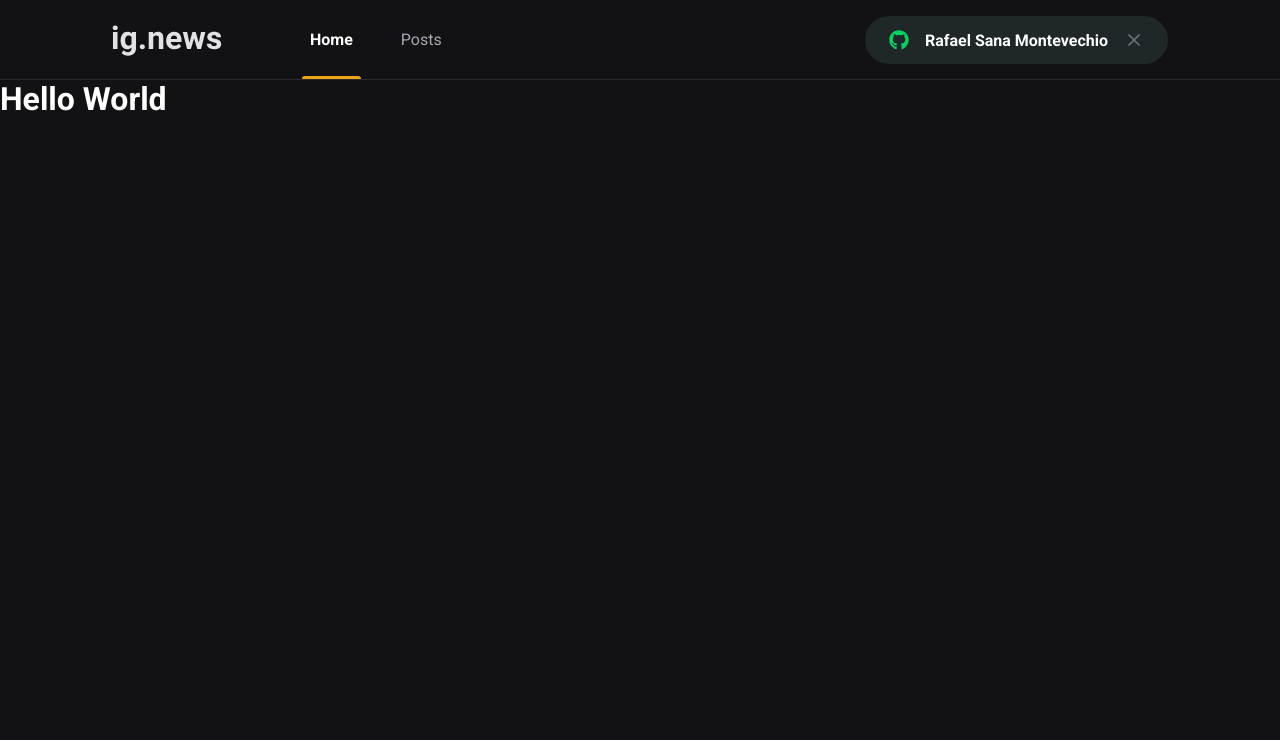
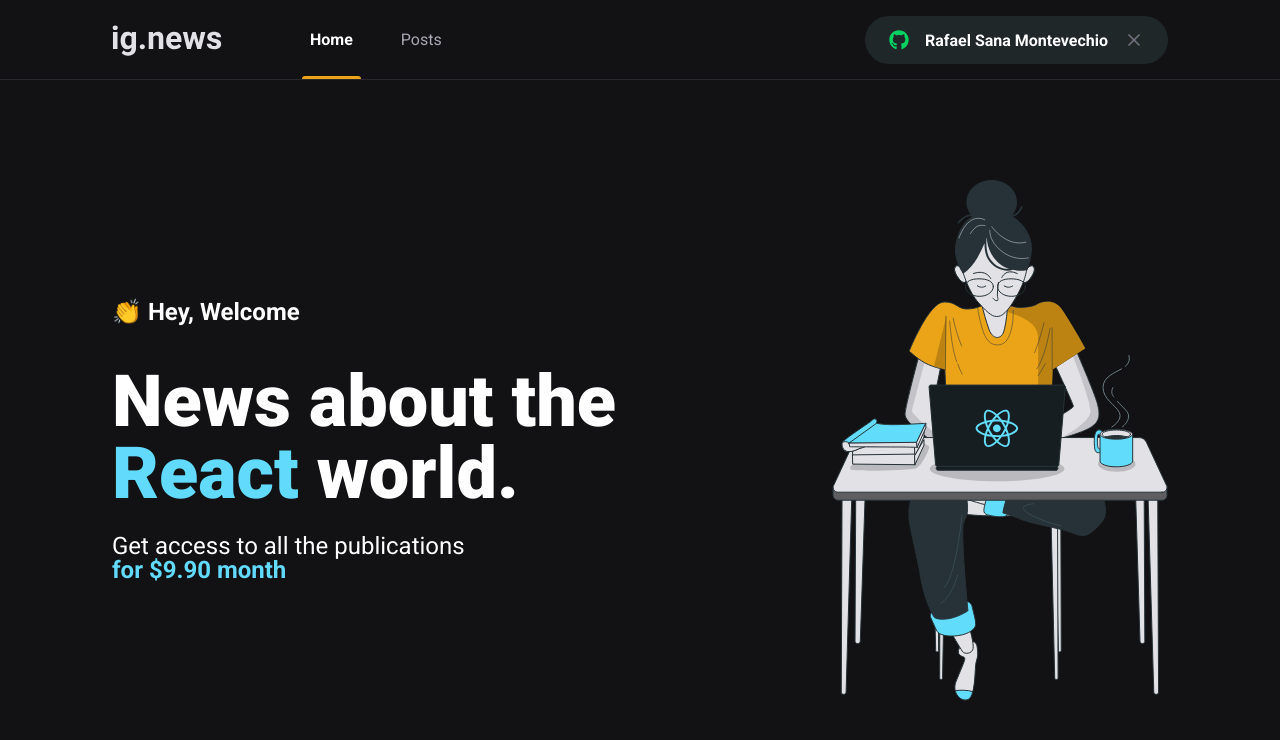
Before and after one commit to RafaelSanaMontevechio/ignews, a Next.js app: page / in a window 1280 px wide. Shown: the top 740 px of the page. Built offline with nearby package versions, Linux system fonts and the light colour scheme.

Commit message:
feat: :sparkles: add home page

```diff
--- /dev/null
+++ b/src/pages/home.module.scss
@@ -0,0 +1,41 @@
+.contentContainer {
+  max-width: 1120px;
+  margin: 0 auto;
+  padding: 0 2rem;
+  height: calc(100vh - 5rem);
+
+  display: flex;
+  align-items: center;
+  justify-content: space-between;
+}
+
+.hero {
+  max-width: 600px;
+
+  > span {
+    font-size: 1.5rem;
+    font-weight: bold;
+  }
+
+  h1 {
+    font-size: 4.5rem;
+    line-height: 4.5rem;
+    font-weight: 900;
+    margin-top: 2.5rem;
+
+    span {
+      color: var(--cyan-500);
+    }
+  }
+
+  p {
+    font-size: 1.5rem;
+    line-height: 1.5rem;
+    margin-top: 1.5rem;
+
+    span {
+      color: var(--cyan-500);
+      font-weight: bold;
+    }
+  }
+}
--- a/src/pages/index.tsx
+++ b/src/pages/index.tsx
@@ -1,13 +1,29 @@
 import Head from 'next/head';
+import Image from 'next/image';
+
+import GirlCoding from '../../public/images/avatar.svg';
+
+import styles from './home.module.scss';
+
 export default function Home() {
   return (
     <>
       <Head>
-        <title>ig.news</title>
+        <title>Home | ig.news</title>
       </Head>
-      <h1>
-        Hello <span>World</span>
-      </h1>
+      <main className={styles.contentContainer}>
+        <section className={styles.hero}>
+          <span>👏 Hey, Welcome </span>
+          <h1>
+            News about the <span>React</span> world.
+          </h1>
+          <p>
+            Get access to all the publications <br />
+            <span>for $9.90 month</span>
+          </p>
+        </section>
+        <Image src={GirlCoding} alt="Girl coding" />
+      </main>
     </>
   );
 }
```
